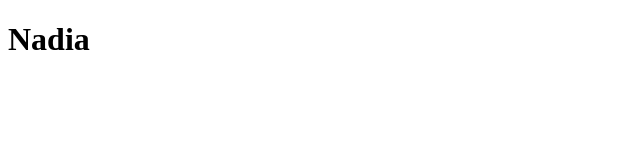
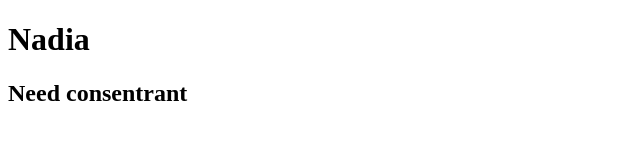
Before and after one commit to webdev5198/sample01, a plain HTML site: page index.html in a window 1280 px wide. Shown: the whole page, without its empty margins (0-640 px from the left). Drawn offline with Linux system fonts and the light colour scheme.

Commit message:
Second modify

```diff
--- a/index.html
+++ b/index.html
@@ -7,5 +7,6 @@
 </head>
 <body>
     <h1>Nadia</h1>
+    <h2>Need consentrant</h2>
 </body>
 </html>
```
